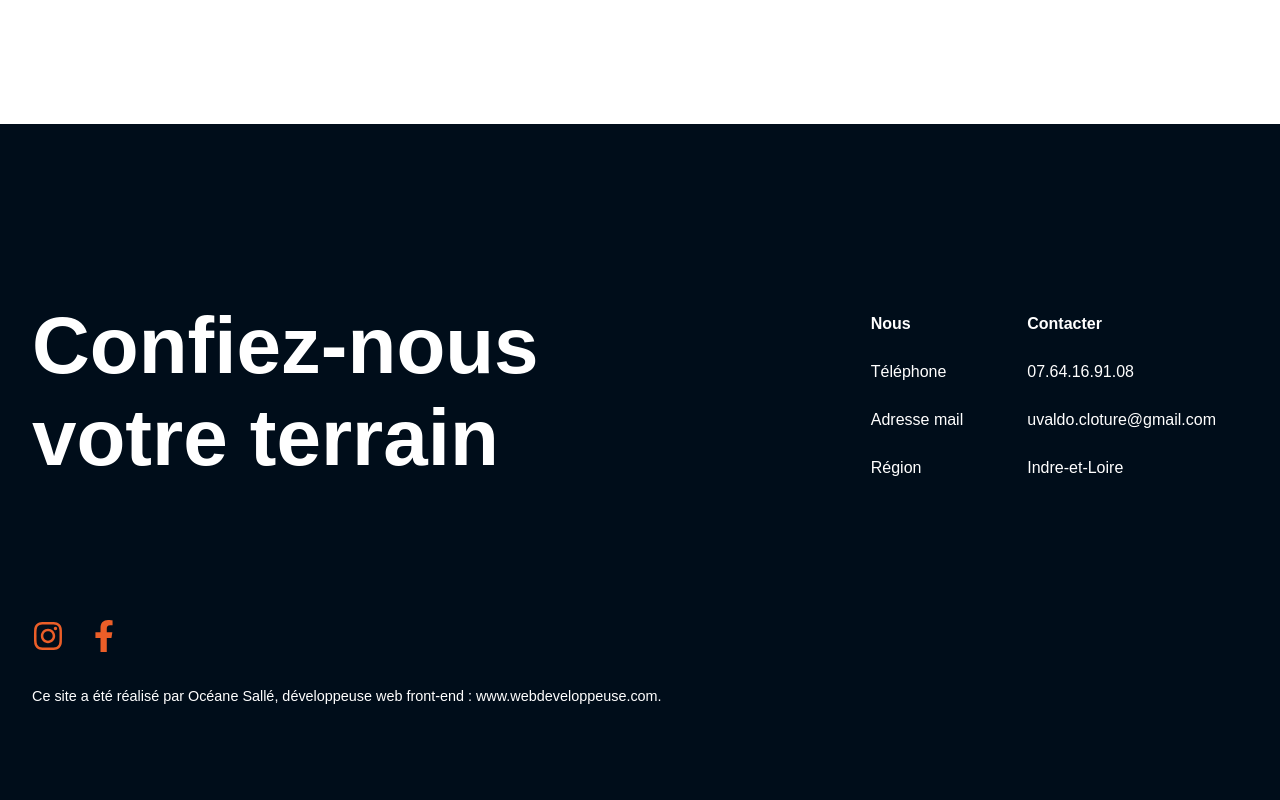
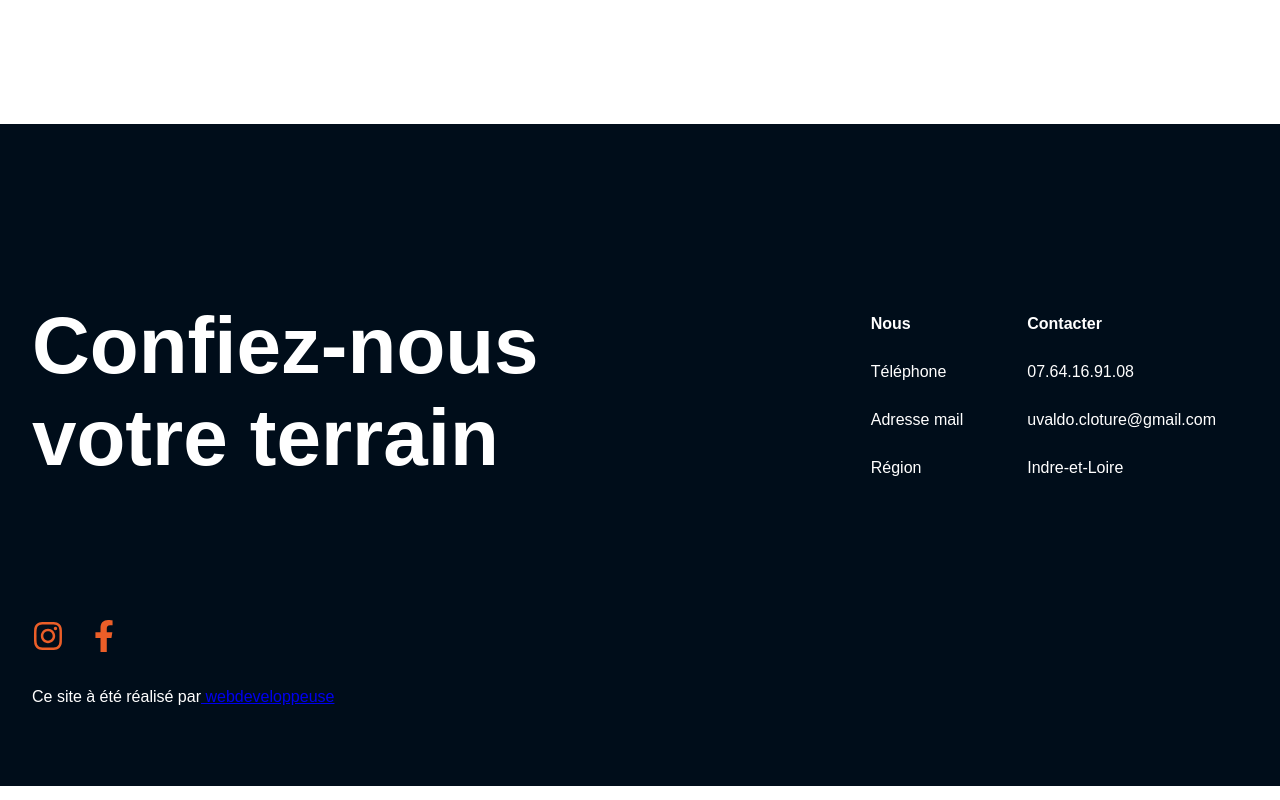
Before and after one commit to oceanesalle/Jordan-website-client, a React (Create React App) app: page /realisations in a window 1280 px wide. Shown: the part 988-1788 px from the top of the page. Built offline with nearby package versions, Linux system fonts and the light colour scheme.

Commit message:
webdeveloppeuse footer

```diff
--- a/src/components/Footer.js
+++ b/src/components/Footer.js
@@ -107,18 +107,6 @@ const FooterContainer = styled.footer`
 background: #000d1a;
 `;
 
-const SocialLogo = styled(Link)`
-color: #fff;
-justify-self: start;
-cursor: pointer;
-text-decoration: none;
-font-size: 1.5rem;
-display: flex;
-align-items: center;
-margin-bottom: 16px;
-font-size: 90%;
-
-`;
 
 const Footer = () => {
   return (
@@ -167,7 +155,11 @@ const Footer = () => {
           </Contact>
         </FooterBottom>
         <FooterContainer>
-            <SocialLogo to="/">Ce site a été réalisé par Océane Sallé, développeuse web front-end : www.webdeveloppeuse.com.</SocialLogo>
+       <span>
+            Ce site à été réalisé par
+            <a onClick="window.open(this.href); return false;" href="https://webdeveloppeuse.com"
+            title="Développeuse Web Freelance"> webdeveloppeuse</a>
+            </span>
     </FooterContainer>
       </Container>
     </Section>
```
